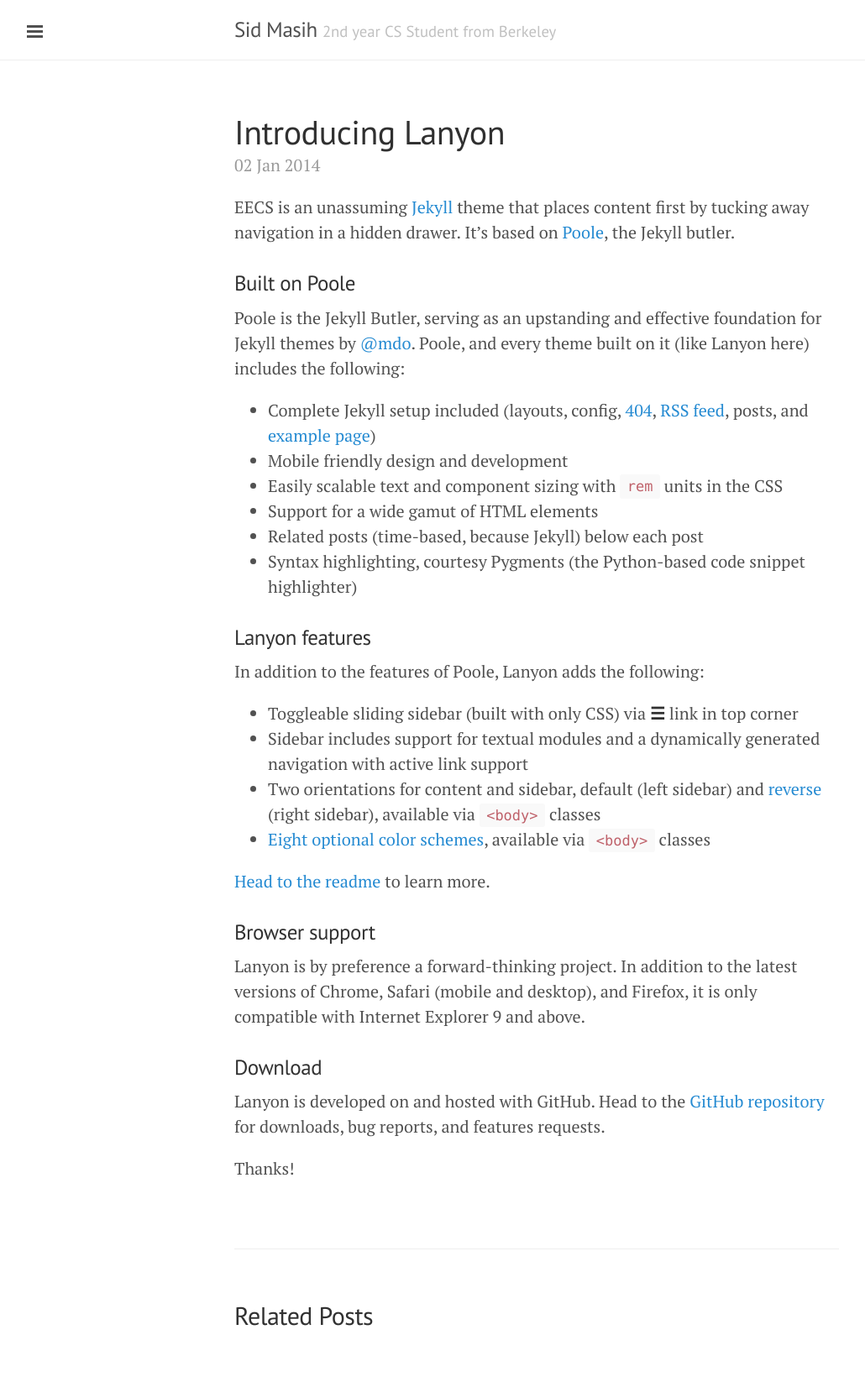
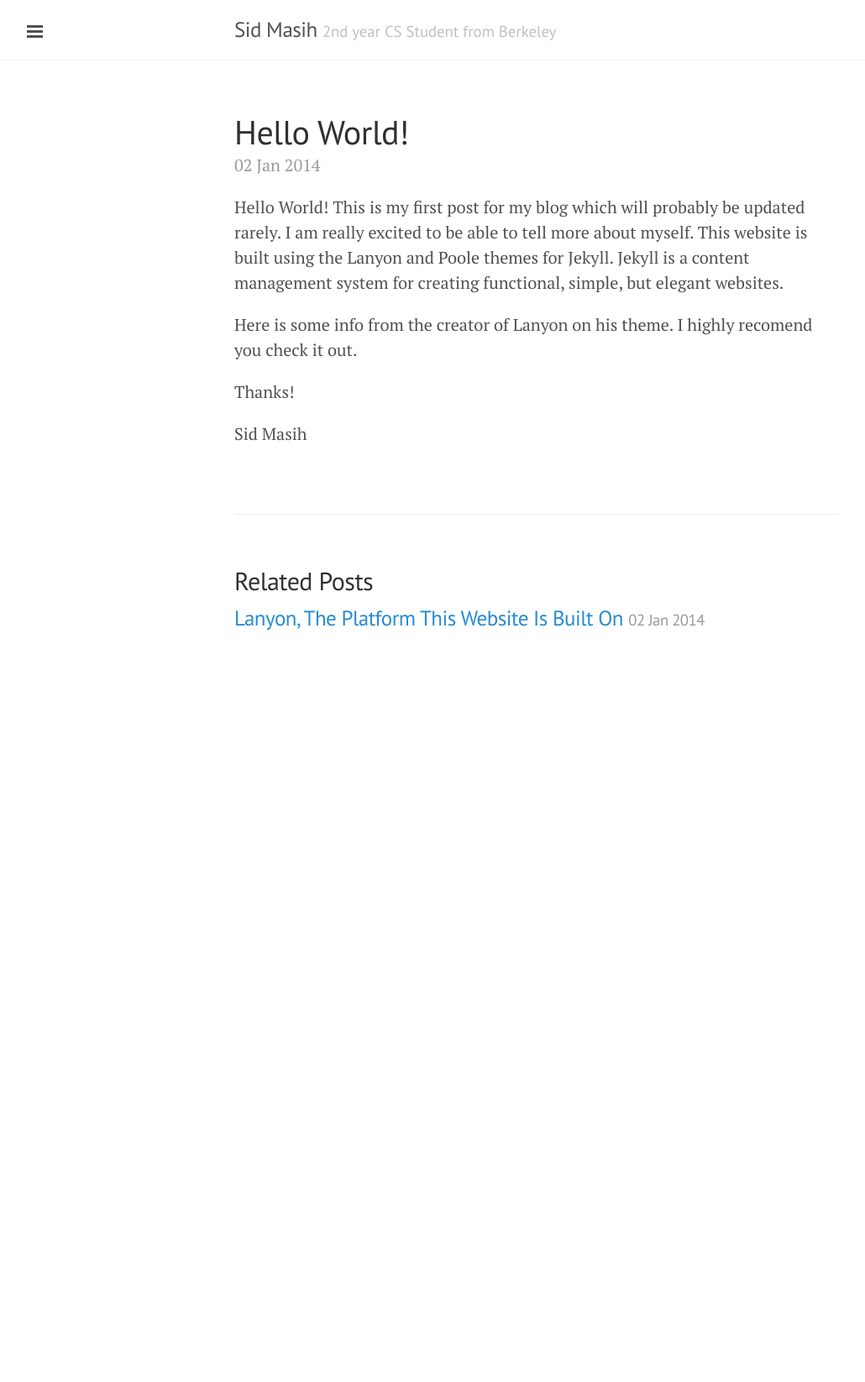
Before and after one commit to SidMasih/OLD_sidmasih.github_DEPC.io, a Jekyll site: the page built from _posts/2014-01-02-introducing-lanyon.md, in a window 1280 px wide. Shown: the whole page at 84% size, without its empty margins (1-1031 px from the left). Built offline with Jekyll 4.4.1, drawn with Linux system fonts in a browser that asks for light colours; Markdown is read by kramdown in place of the engine named in the settings; after the commit the page ends 900 px from its top, so only the background shows below that.

Commit message:
new updates

```diff
--- a/_config.yml
+++ b/_config.yml
@@ -17,7 +17,7 @@
 paginate:         5
 
 # Custom vars
-version:          2.0.0
+version:          1.0.0
 
 github:
   repo:           https://github.com/SidMasih
--- a/_includes/sidebar.html
+++ b/_includes/sidebar.html
@@ -25,11 +25,11 @@
       {% endif %}
     {% endfor %}
 
-    <a class="sidebar-nav-item" href="{{ site.github.repo }}/archive/v{{ site.version }}.zip">Download</a>
-    <a class="sidebar-nav-item" href="{{ site.github.repo }}">GitHub project</a>
-    <a class="sidebar-nav-item" href="http://ucberkeleyeecs.com/">Dank Music</a>
+    <a class="sidebar-nav-item" href="{{ site.github.repo }}">GitHub</a>
     <a class="sidebar-nav-item" href="{{site.baseurl}}/blog">Blog</a>
-    <a class="sidebar-nav-item" href="http://sidmasih.github.io/projects">Projects</a>
+    <a class="sidebar-nav-item" href="https://www.linkedin.com/in/sid-masih-65b54382">LinkedIn</a>
+    <a class="sidebar-nav-item" href="mailto:sid.masih@berkeley.edu">Email</a>
+
     <span class="sidebar-nav-item">Currently v{{ site.version }}</span>
   </nav>
 
--- a/_posts/2014-01-02-introducing-lanyon.md
+++ b/_posts/2014-01-02-introducing-lanyon.md
@@ -1,38 +1,12 @@
 ---
 layout: post
-title: Introducing Lanyon
+title: Hello World!
 ---
 
-EECS is an unassuming [Jekyll](http://jekyllrb.com) theme that places content first by tucking away navigation in a hidden drawer. It's based on [Poole](http://getpoole.com), the Jekyll butler.
+Hello World! This is my first post for my blog which will probably be updated rarely. I am really excited to be able to tell more about myself. This website is built using the Lanyon and Poole themes for Jekyll. Jekyll is a content management system for creating functional, simple, but elegant websites.
 
-### Built on Poole
-
-Poole is the Jekyll Butler, serving as an upstanding and effective foundation for Jekyll themes by [@mdo](https://twitter.com/mdo). Poole, and every theme built on it (like Lanyon here) includes the following:
-
-* Complete Jekyll setup included (layouts, config, [404](/404), [RSS feed](/atom.xml), posts, and [example page](/about))
-* Mobile friendly design and development
-* Easily scalable text and component sizing with `rem` units in the CSS
-* Support for a wide gamut of HTML elements
-* Related posts (time-based, because Jekyll) below each post
-* Syntax highlighting, courtesy Pygments (the Python-based code snippet highlighter)
-
-### Lanyon features
-
-In addition to the features of Poole, Lanyon adds the following:
-
-* Toggleable sliding sidebar (built with only CSS) via **☰** link in top corner
-* Sidebar includes support for textual modules and a dynamically generated navigation with active link support
-* Two orientations for content and sidebar, default (left sidebar) and [reverse](https://github.com/poole/lanyon#reverse-layout) (right sidebar), available via `<body>` classes
-* [Eight optional color schemes](https://github.com/poole/lanyon#themes), available via `<body>` classes
-
-[Head to the readme](https://github.com/poole/lanyon#readme) to learn more.
-
-### Browser support
-
-Lanyon is by preference a forward-thinking project. In addition to the latest versions of Chrome, Safari (mobile and desktop), and Firefox, it is only compatible with Internet Explorer 9 and above.
-
-### Download
-
-Lanyon is developed on and hosted with GitHub. Head to the <a href="https://github.com/poole/lanyon">GitHub repository</a> for downloads, bug reports, and features requests.
+Here is some info from the creator of Lanyon on his theme. I highly recomend you check it out.
 
 Thanks!
+
+Sid Masih
```
Also changed, not shown: Resume.md (added, +99 -0 lines), _posts/2014-01-02-introducing-lanyon copy.md (added, +39 -0 lines), index.html (+11 -1 lines), projects.md (+1 -1 lines).
